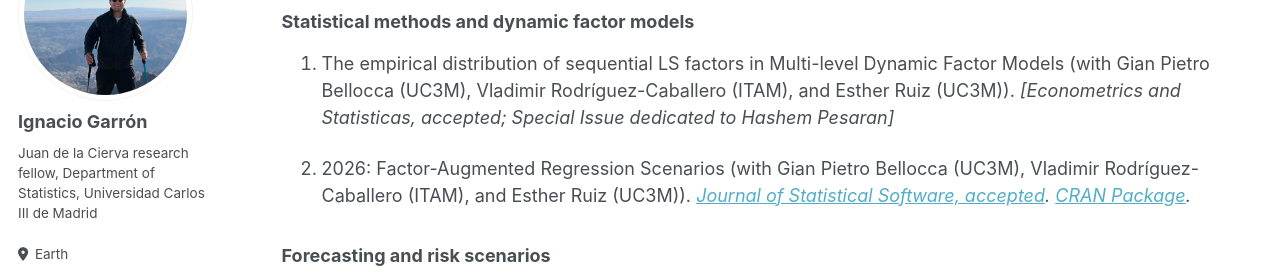
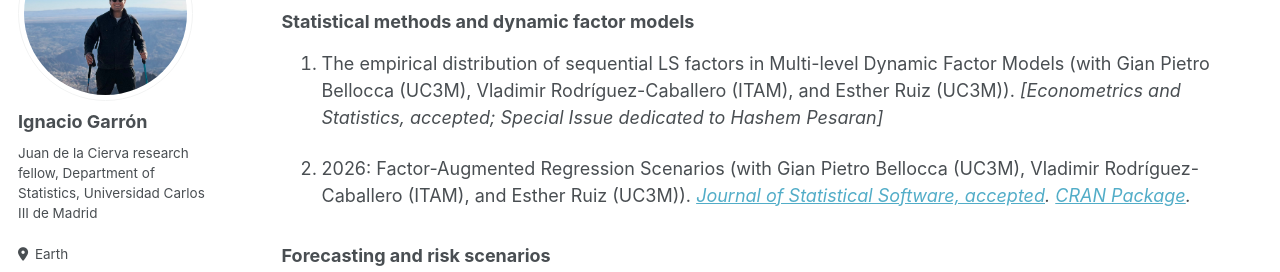
Before and after one commit to IgnacioGarron/IgnacioGarron.github.io, a Jekyll site: the page built from _pages/publications.md, in a window 1280 px wide and 900 px high, scrolled down 305 px. Shown: the part 180-452 px from the top of the window. Built offline with Jekyll 4.4.1, drawn with Linux system fonts in a browser that asks for light colours; some web fonts are replaced.

Commit message:
Update publications.md

```diff
--- a/_pages/publications.md
+++ b/_pages/publications.md
@@ -23,7 +23,7 @@ author_profile: true
 
 ### Statistical methods and dynamic factor models
 
-1. The empirical distribution of sequential LS factors in Multi-level Dynamic Factor Models (with Gian Pietro Bellocca (UC3M), Vladimir Rodríguez-Caballero (ITAM), and Esther Ruiz (UC3M)). *[Econometrics and Statisticas, accepted; Special Issue dedicated to Hashem Pesaran]*
+1. The empirical distribution of sequential LS factors in Multi-level Dynamic Factor Models (with Gian Pietro Bellocca (UC3M), Vladimir Rodríguez-Caballero (ITAM), and Esther Ruiz (UC3M)). *[Econometrics and Statistics, accepted; Special Issue dedicated to Hashem Pesaran]*
 
 
 2. 2026: Factor-Augmented Regression Scenarios (with Gian Pietro Bellocca (UC3M), Vladimir Rodríguez-Caballero (ITAM), and Esther Ruiz (UC3M)).
```
